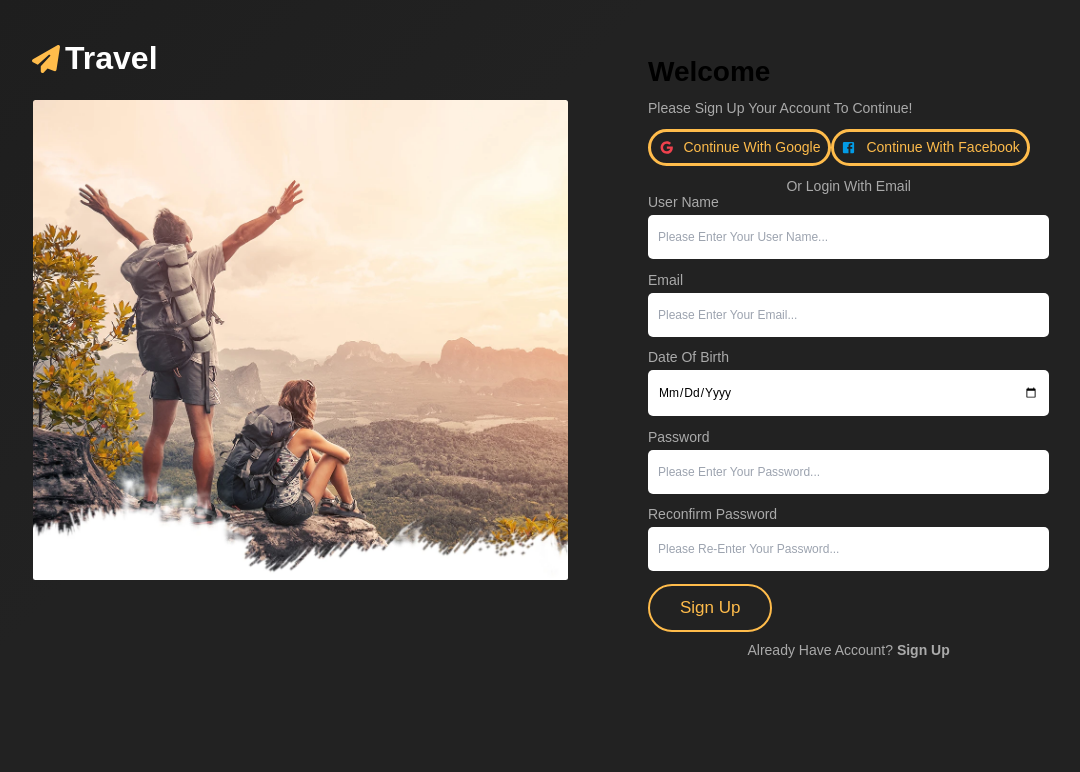
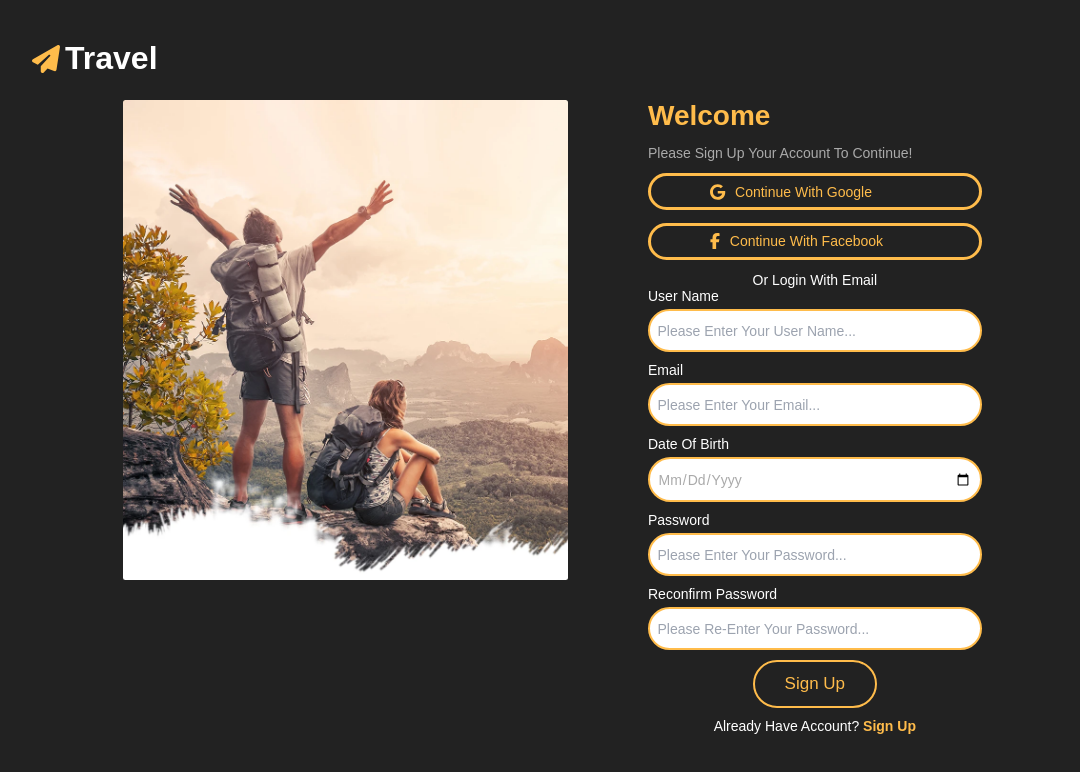
Before and after one commit to htrang1815/Travel-, a React (Create React App) app: page /signup in a window 1280 px wide. Shown: the top 772 px of the page, without its empty margins (32-1112 px from the left). Built offline with nearby package versions, Linux system fonts and the light colour scheme.

Commit message:
update login

```diff
--- a/src/components/button/ButtonSocial.js
+++ b/src/components/button/ButtonSocial.js
@@ -1,8 +1,8 @@
 import React from 'react';
 
-const ButtonSocial = ({text, children}) => {
+const ButtonSocial = ({text, children , className}) => {
     return (
-        <button className=' p-3  bg-[#222] rounded-[25px] mb-5 border-solid border-[#ffbc4b] text-[16px] hover-buttonauth'>
+        <button className={`p-3  bg-[#222] rounded-[25px] mb-5 border-solid border-[#ffbc4b] text-[16px] hover-buttonauth ${className}`}>
             <div className='flex items-center justify-items-start  max-w-[210px] w-full mx-auto text-primary '>
                 {children}
                 <p className='ml-[10px] text-primary'>{text}</p>
--- a/src/components/input/Input.js
+++ b/src/components/input/Input.js
@@ -2,13 +2,9 @@ import React from 'react';
 
 const Input = ({label, type, placeholder}) => {
     return (
-        <div className="w-[75%]">
-          <span className="block pb-2">{label}</span>
-          <input
-            type={type}
-            className="p-[10px] w-full rounded-lg mb-5 border border-[#828282] text-[12px]"
-            placeholder={placeholder}
-            />
+        <div className="w-full">
+          <span className="block pb-2 text-[#fff]">{label}</span>
+          <input type={type} name="" placeholder={placeholder} className='w-full hover-input rounded-[50px] border-[2px] border-solid border-[#ffbc4b] bg-none text-[14px] transform-none text-[#aaa] mb-[10px] p-3' id=""></input>
         </div>
     );
 };
--- a/src/components/layout/auth/LoginContent.js
+++ b/src/components/layout/auth/LoginContent.js
@@ -9,21 +9,47 @@ import { useNavigate } from "react-router-dom";
 const LoginContent = () => {
   const navigate = useNavigate();
   return (
-        <div >
-          <h1 className='font-bold text-[28px] mb-5  text-[#fff]'>Welcome</h1>
+    <div className="w-full pr-[25%]">
+      <h1 className="font-bold text-[28px] mb-5  text-primary">Welcome</h1>
       <p className="mb-5 text-[#fff]">Please login your account to continue!</p>
-          <ButtonSocial text="Continue with Google">
+      <div className="">
+        <ButtonSocial text="Continue with Google" className="w-full block ">
           <FontAwesomeIcon icon={faGoogle}></FontAwesomeIcon>
         </ButtonSocial>
-          <ButtonSocial text="Continue with Facebook" >
+        <ButtonSocial text="Continue with Facebook" className="w-full block">
           <FontAwesomeIcon icon={faFacebookF}></FontAwesomeIcon>
         </ButtonSocial>
-          <p className="item-center w-[75%] text-center text-[#fff]">Or Login with Email</p>
-          <Input label="Email" type="email" placeholder="Please enter your email..." ></Input>
-          <Input label="Password" type="password" placeholder="Please enter your password..." ></Input>
-          <p className="text-right block w-[75%] cursor-pointer mb-4 text-[#fff]">Forget password ? </p>
-          <ButtonSubmit text="Login" className='text-center'></ButtonSubmit>
-          <p className="text-center block w-[75%] cursor-pointer mt-4 text-[#fff]">Don't have account? <span className="cursor-pointer font-bold text-[#fff] " onClick={() => navigate("/signup")}>Sign up</span></p>
+      </div>
+      <div className="w-full">
+        <p className="item-center text-center text-[#fff]">
+          Or Login with Email
+        </p>
+        <Input
+          label="Email"
+          type="email"
+          placeholder="Please enter your email..."
+        ></Input>
+        <Input
+          label="Password"
+          type="password"
+          placeholder="Please enter your password..."
+        ></Input>
+        <p className="text-right block cursor-pointer mb-4 text-[#fff]">
+          Forget password ?{" "}
+        </p>
+      </div>
+      <div className="text-center">
+        <ButtonSubmit text="Login" ></ButtonSubmit>
+      </div>
+      <p className="text-center block cursor-pointer mt-4 text-[#fff]">
+        Don't have account?{" "}
+        <span
+          className="cursor-pointer font-bold text-primary "
+          onClick={() => navigate("/signup")}
+        >
+          Sign up
+        </span>
+      </p>
     </div>
   );
 };
--- a/src/components/layout/auth/SignupContent.js
+++ b/src/components/layout/auth/SignupContent.js
@@ -1,33 +1,70 @@
-import GoogleIcon from '@mui/icons-material/Google';
-import FacebookIcon from '@mui/icons-material/Facebook';
-import React from 'react';
-import ButtonSocial from '../../button/ButtonSocial';
-import ButtonSubmit from '../../button/ButtonSubmit';
-import Input from '../../input/Input';
-import { useNavigate } from 'react-router-dom';
+import React from "react";
+import ButtonSocial from "../../button/ButtonSocial";
+import ButtonSubmit from "../../button/ButtonSubmit";
+import Input from "../../input/Input";
+import { useNavigate } from "react-router-dom";
+import { FontAwesomeIcon } from "@fortawesome/react-fontawesome";
+import { faFacebookF, faGoogle } from "@fortawesome/free-brands-svg-icons";
 
 const SignupContent = () => {
-    const navigate = useNavigate();
-    return (
-        <div>
-          <h1 className='font-bold text-[28px] mb-5 absolute top-[-4px]'>Welcome</h1>
-          <p className="mb-5">Please sign up your account to continue!</p>
-          <ButtonSocial text="Continue with Google">
-            <GoogleIcon className="text-[#ef414d]"></GoogleIcon>
-          </ButtonSocial>
-          <ButtonSocial text="Continue with Facebook" >
-            <FacebookIcon className="text-[27px] text-[#039be5]"></FacebookIcon>
-          </ButtonSocial>
-          <p className="item-center w-[75%] text-center">Or Login with Email</p>
-          <Input label="User Name" type="text" placeholder="Please enter your user name..."></Input>
-          <Input label="Email" type="email" placeholder="Please enter your email..."></Input>
-          <Input label="Date of Birth" type="date"  placeholder="Please enter your date of birth..." lang="en"></Input>
-          <Input label="Password" type="password" placeholder="Please enter your password..."></Input>
-          <Input label="Reconfirm Password" type="password" placeholder="Please re-enter your password..."></Input>
-          <ButtonSubmit text="Sign up"></ButtonSubmit>
-          <p className="text-center block w-[75%] cursor-pointer mt-4">Already have account? <span className="cursor-pointer font-bold" onClick={() => navigate("/login")}>Sign up</span></p>
+  const navigate = useNavigate();
+  return (
+    <div className="w-full pr-[25%] ">
+      <h1 className="font-bold text-[28px] mb-5 text-primary ">
+        Welcome
+      </h1>
+      <p className="mb-5">Please sign up your account to continue!</p>
+      <div className="">
+        <ButtonSocial text="Continue with Google" className="w-full block ">
+          <FontAwesomeIcon icon={faGoogle}></FontAwesomeIcon>
+        </ButtonSocial>
+        <ButtonSocial text="Continue with Facebook" className="w-full block">
+          <FontAwesomeIcon icon={faFacebookF}></FontAwesomeIcon>
+        </ButtonSocial>
       </div>
-    )
+      <div className="w-full">
+        <p className="item-center text-center text-[#fff]">Or Login with Email</p>
+        <Input
+          label="User Name"
+          type="text"
+          placeholder="Please enter your user name..."
+        ></Input>
+        <Input
+          label="Email"
+          type="email"
+          placeholder="Please enter your email..."
+        ></Input>
+        <Input
+          label="Date of Birth"
+          type="date"
+          placeholder="Please enter your date of birth..."
+          lang="en"
+        ></Input>
+        <Input
+          label="Password"
+          type="password"
+          placeholder="Please enter your password..."
+        ></Input>
+        <Input
+          label="Reconfirm Password"
+          type="password"
+          placeholder="Please re-enter your password..."
+        ></Input>
+      </div>
+      <div className="text-center">
+        <ButtonSubmit  text="Sign up"></ButtonSubmit>
+      </div>
+      <p className="text-center block text-[#fff] cursor-pointer mt-4">
+        Already have account?{" "}
+        <span
+          className="cursor-pointer font-bold text-primary"
+          onClick={() => navigate("/login")}
+        >
+          Sign up
+        </span>
+      </p>
+    </div>
+  );
 };
 
 export default SignupContent;
--- a/src/index.scss
+++ b/src/index.scss
@@ -59,28 +59,33 @@
 }
 
 .bg-auth {
-  background: linear-gradient(-45deg, #222, #222, #111, #111);
-  background-size: 400% 400%;
-  animation: gradient 15s ease infinite;
-
-  @keyframes gradient {
-    0% {
-      background-position: 0% 50%;
-    }
-    50% {
-      background-position: 100% 50%;
-    }
-    100% {
-      background-position: 0% 50%;
-    }
-  }
+  background: #222
 }
 .bg-header {
   background: #222;
 }
 .scroll-hide::-webkit-scrollbar {
-  display: none; /* cho Chrome, Safari, and Opera */
-  width: 0 !important;
+  width: 30px;
+  background: #222;
+  border-radius: 5rem;
+  height: 5px;
+}
+.scroll-hide::-webkit-scrollbar-thumb {
+  width: 100px;
+  background: url(https://cdn-icons-png.flaticon.com/512/2831/2831972.png) ;
+  border-radius: 5rem;
+  background-position: center bottom, center -40px;
+  background-repeat: no-repeat, no-repeat;
+  background-size: contain, contain;
+}
+.scroll-hide::-webkit-scrollbar-track-piece:end {
+  background: transparent;
+  margin-bottom: 100px;
+}
+
+.scroll-hide::-webkit-scrollbar-track-piece:start {
+  background: transparent;
+  margin-top: 100px;
 }
 .text-primary {
   color: #ffbc4b;
@@ -97,7 +102,7 @@
   overflow: hidden;
   text-overflow: ellipsis;
 }
-.hover-input:hover {
+.hover-input:focus {
   color: #111;
 }
 .line-after {
@@ -120,9 +125,10 @@
     color: #000000;
   }
 }
-.hover-buttonauth:hover{
+.hover-buttonauth:hover {
   background-color: #ffbc4b;
-  div,p{
+  div,
+  p {
     color: #000000;
   }
 }
@@ -236,11 +242,11 @@
   background-color: #ffbc4b;
   color: #000000;
 }
-.hover-dropdown:hover{
+.hover-dropdown:hover {
   border: 1px solid #000000;
   background-color: #000000;
   color: #ffbc4b;
-  span{
+  span {
     color: #ffbc4b;
   }
 }
--- a/src/pages/auth/SignupPage.js
+++ b/src/pages/auth/SignupPage.js
@@ -6,7 +6,7 @@ import SignupContent from "../../components/layout/auth/SignupContent";
 const SignupPage = () => {
   return (
     <div>
-      <div className="flex items-start justify-center px-10 py-24 bg-auth h-screen overflow-hidden">
+      <div className="flex items-start justify-center px-[9%] py-[60px] bg-auth h-screen overflow-hidden">
         <AuthLeft></AuthLeft>
         <AuthRight className="overflow-y-scroll snap-none">
           <SignupContent></SignupContent>
```
Lines whose indentation alone changed are shown as unchanged.
